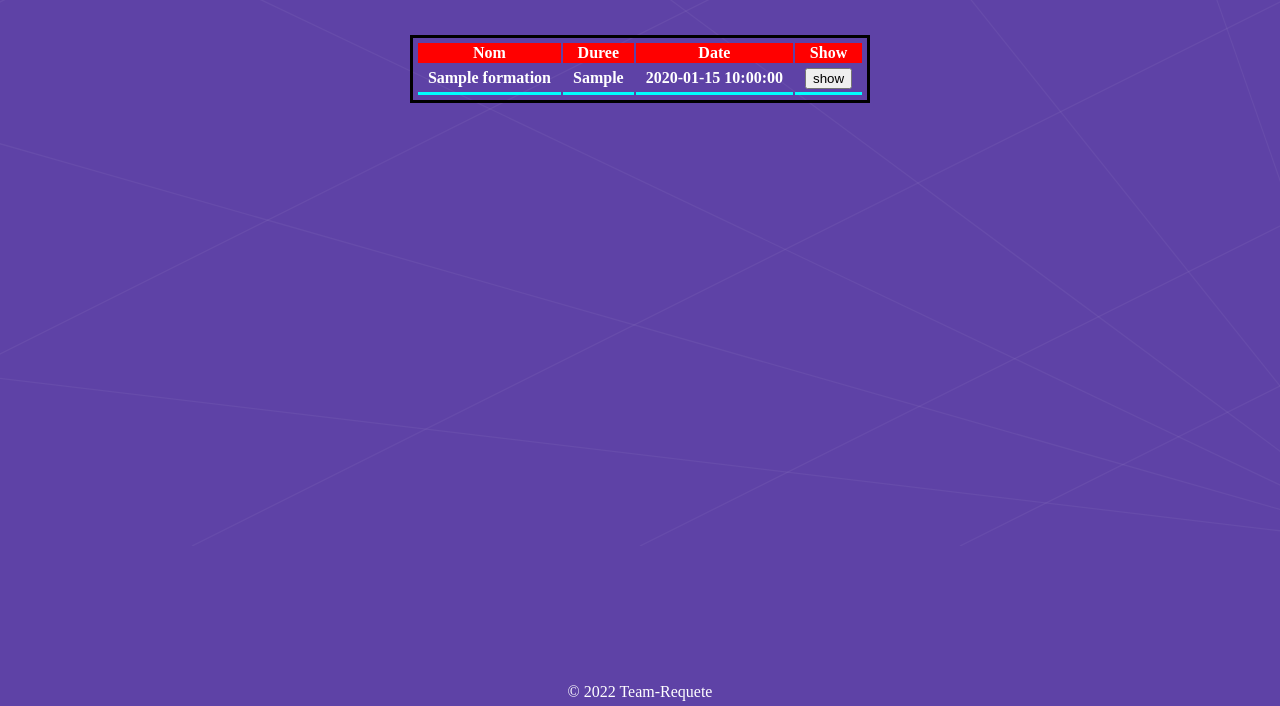
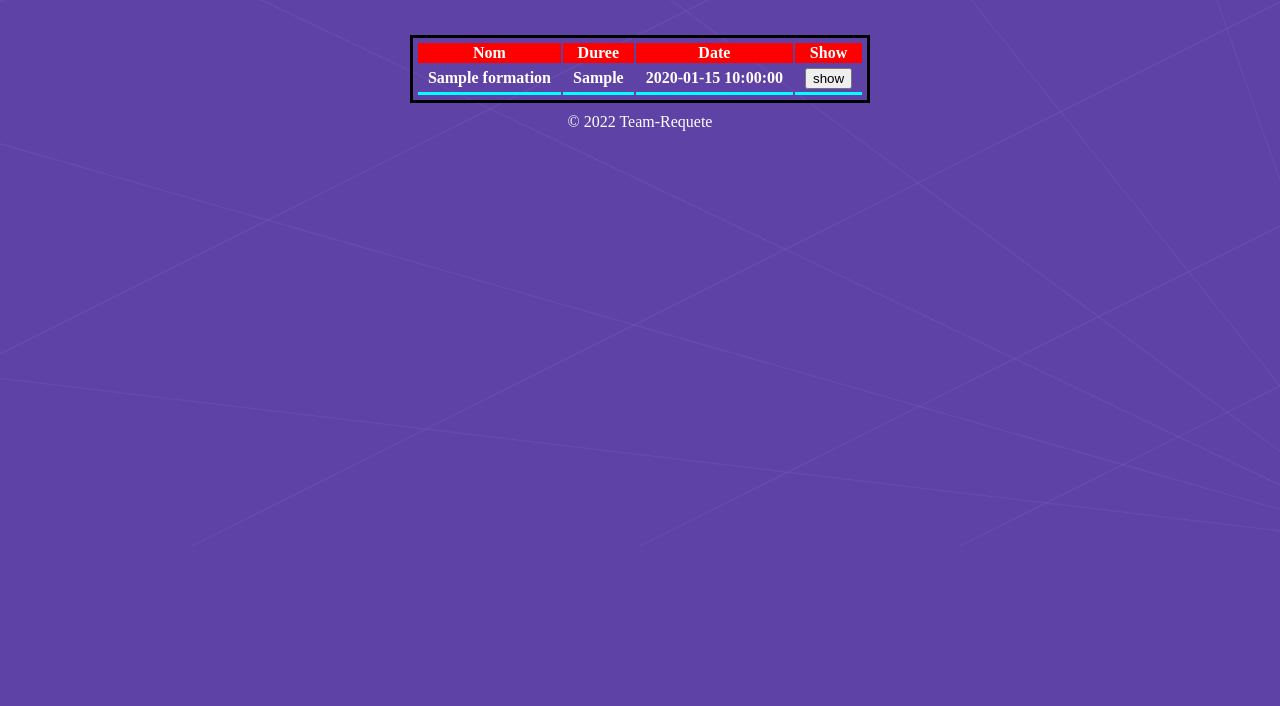
Before and after one commit to TeamRequete/SiteWeb, a PHP site: page /index.php?action=formations in a window 1280 px wide. Shown: the part 94-800 px from the top of the page. Run offline with PHP 8.4, Linux system fonts and the light colour scheme; the visitor is signed in with stand-in values (Sample User, id 1); tables that the repository leaves empty or names only in its code hold one stand-in row (values such as "Sample post"); lists and menus that the app fills with data are empty.

Commit message:
place footer bottom

```diff
--- a/public_html/view/css/footer.css
+++ b/public_html/view/css/footer.css
@@ -1,8 +1,8 @@
 #footer {
-    position: fixed;
-    width: 100%;
+    position: sticky;
     left: 0;
-    bottom: 5px;
+    bottom: 0;
+    /*width: 100%;
     margin: 0 auto;
-    text-align: center;
+    text-align: center;*/
 }
```
